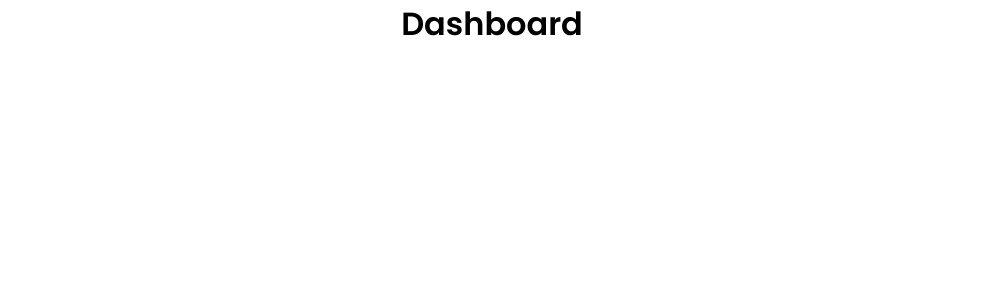
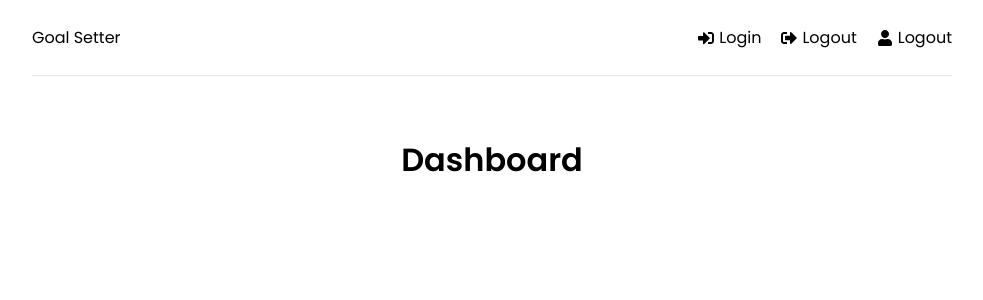
Before and after one commit to vinhhn3/mern-stack-course, a React (Create React App) app in the folder frontend/: page / in a window 1280 px wide. Shown: the top 300 px of the page, without its empty margins (148-1131 px from the left). Built offline with nearby package versions, Linux system fonts and the light colour scheme.

Commit message:
Header and Navigation

```diff
--- a/frontend/package.json
+++ b/frontend/package.json
@@ -9,6 +9,7 @@
     "@testing-library/user-event": "^14.4.3",
     "react": "^18.2.0",
     "react-dom": "^18.2.0",
+    "react-icons": "^4.8.0",
     "react-redux": "^8.0.5",
     "react-router-dom": "^6.10.0",
     "react-scripts": "5.0.1",
--- a/frontend/src/App.js
+++ b/frontend/src/App.js
@@ -1,5 +1,6 @@
 import React from "react";
 import { Route, BrowserRouter as Router, Routes } from "react-router-dom";
+import Header from "./components/Header";
 import Dashboard from "./pages/Dashboard";
 import Login from "./pages/Login";
 import Register from "./pages/Register";
@@ -7,6 +8,7 @@ function App() {
   return (
     <Router>
       <div className="container">
+        <Header />
         <Routes>
           <Route path="/" element={<Dashboard />} />
           <Route path="/login" element={<Login />} />
--- /dev/null
+++ b/frontend/src/components/Header.jsx
@@ -0,0 +1,32 @@
+import React from "react";
+import { FaSignInAlt, FaSignOutAlt, FaUser } from "react-icons/fa";
+import { Link } from "react-router-dom";
+
+const Header = () => {
+  return (
+    <header className="header">
+      <div className="logo">
+        <Link to="/">Goal Setter</Link>
+      </div>
+      <ul>
+        <li>
+          <Link to="/login">
+            <FaSignInAlt /> Login
+          </Link>
+        </li>
+        <li>
+          <Link to="/logout">
+            <FaSignOutAlt /> Logout
+          </Link>
+        </li>
+        <li>
+          <Link to="/register">
+            <FaUser /> Logout
+          </Link>
+        </li>
+      </ul>
+    </header>
+  );
+};
+
+export default Header;
```
Also changed, not shown: 1 other file (tests, documents, lock files or other folders).
